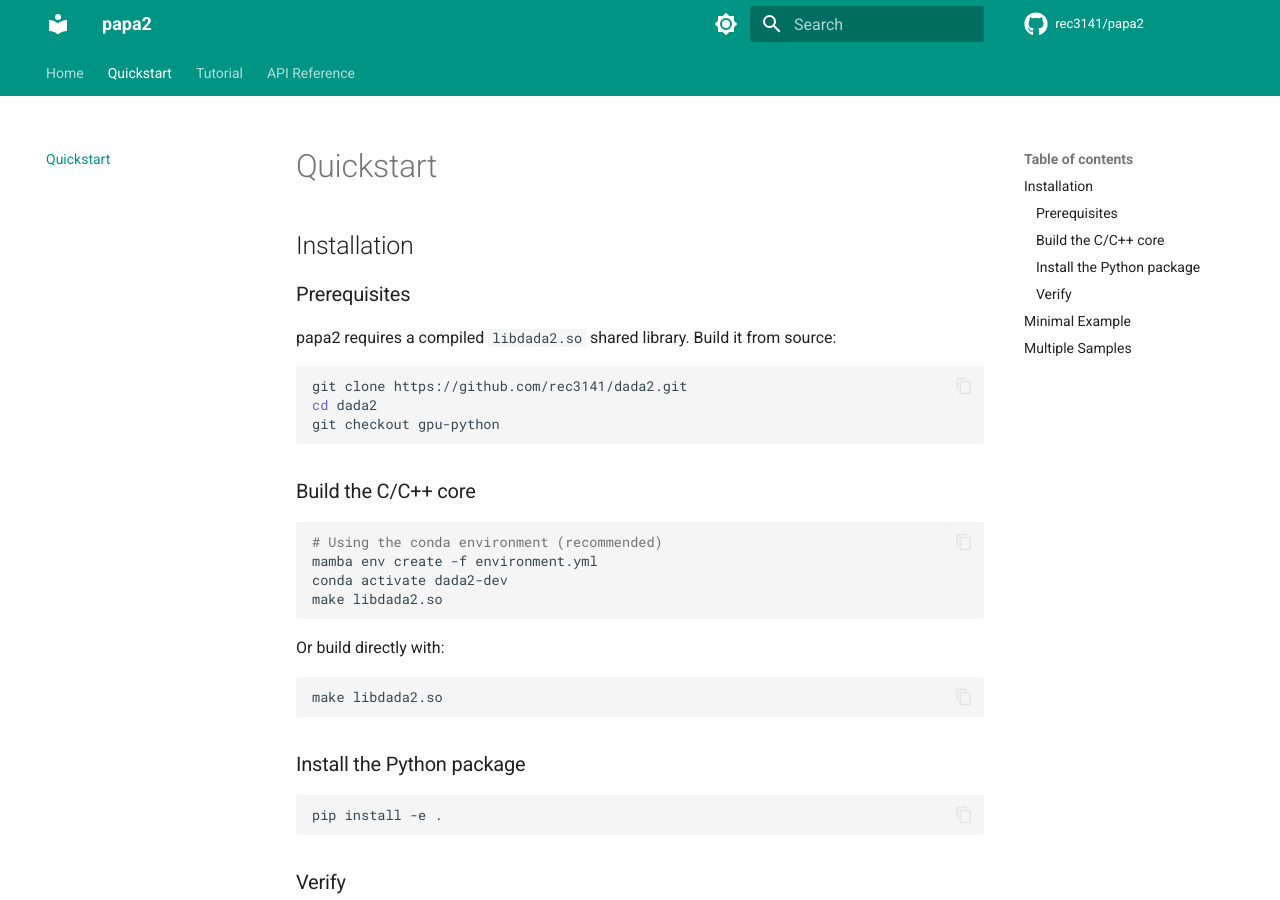
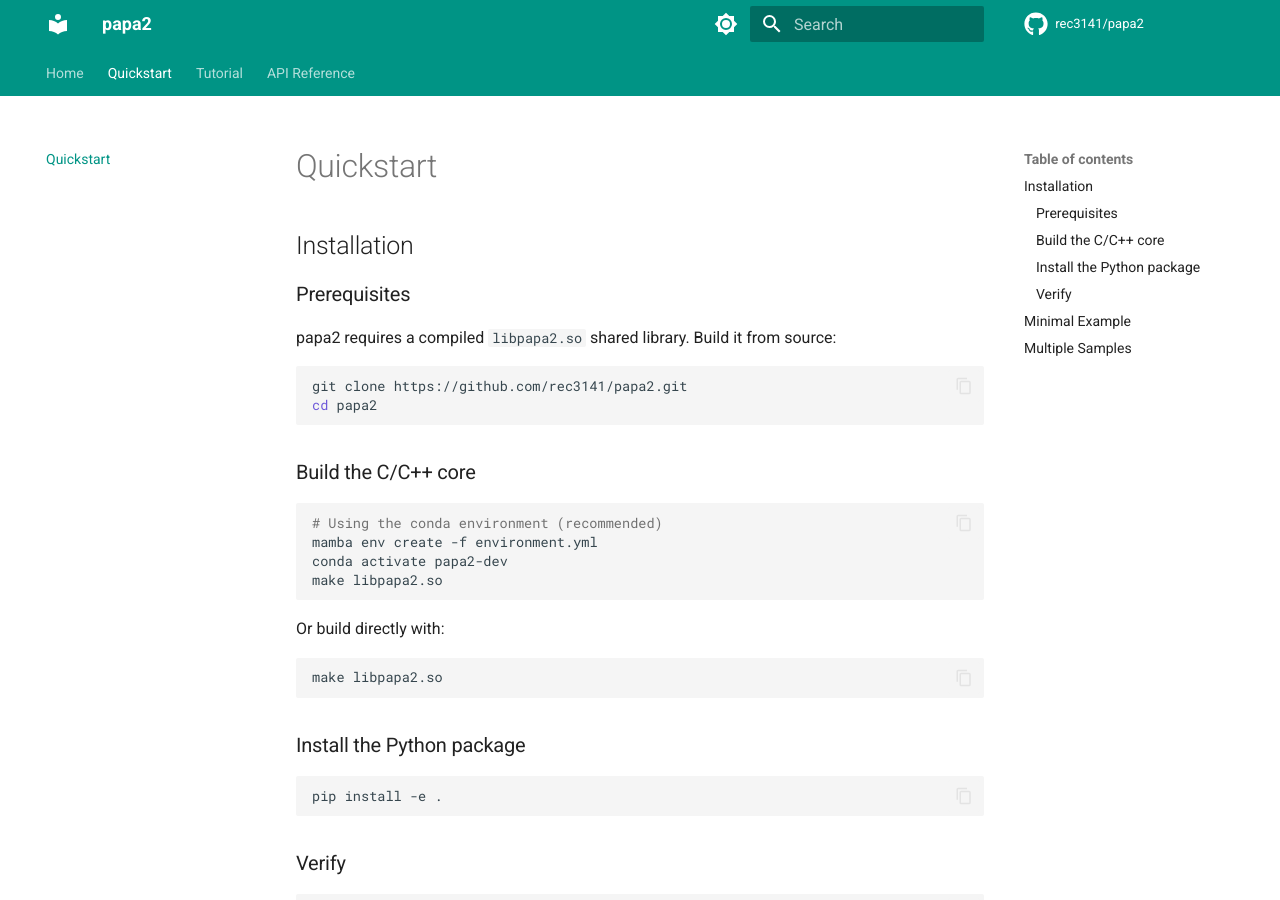
Before and after one commit to rec3141/papa2, an MkDocs documentation site: the page built from docs/quickstart.md, in a window 1280 px wide and 900 px high. Built offline with MkDocs 1.6.1 and Material for MkDocs 9.7.7, drawn with Linux system fonts in a browser that asks for light colours; comment, search, counter and statistics services are not loaded.

Commit message:
Rename libdada2→libpapa2, dada2-dev→papa2-dev
Co-Authored-By: Claude Opus 4.6 (1M context) <noreply@anthropic.com>

````diff
--- a/docs/quickstart.md
+++ b/docs/quickstart.md
@@ -4,12 +4,11 @@
 
 ### Prerequisites
 
-papa2 requires a compiled `libdada2.so` shared library. Build it from source:
+papa2 requires a compiled `libpapa2.so` shared library. Build it from source:
 
 ```bash
-git clone https://github.com/rec3141/dada2.git
-cd dada2
-git checkout gpu-python
+git clone https://github.com/rec3141/papa2.git
+cd papa2
 ```
 
 ### Build the C/C++ core
@@ -17,14 +16,14 @@ git checkout gpu-python
 ```bash
 # Using the conda environment (recommended)
 mamba env create -f environment.yml
-conda activate dada2-dev
-make libdada2.so
+conda activate papa2-dev
+make libpapa2.so
 ```
 
 Or build directly with:
 
 ```bash
-make libdada2.so
+make libpapa2.so
 ```
 
 ### Install the Python package
--- a/environment.yml
+++ b/environment.yml
@@ -1,9 +1,12 @@
-name: dada2-dev
+name: papa2-dev
 channels:
   - conda-forge
 dependencies:
   - python=3.12
   - numpy
+  - pandas
+  - psutil
+  - matplotlib
   - pytest
   - pip
   - make
````
Also changed, not shown: DEV_SETUP.md (+2 -2 lines), README.md (+4 -4 lines), docs/api.md (+1 -1 lines), docs/index.md (+5 -5 lines), docs/tutorial.md (+1 -1 lines), setup.py (+5 -5 lines), 6 other files.
